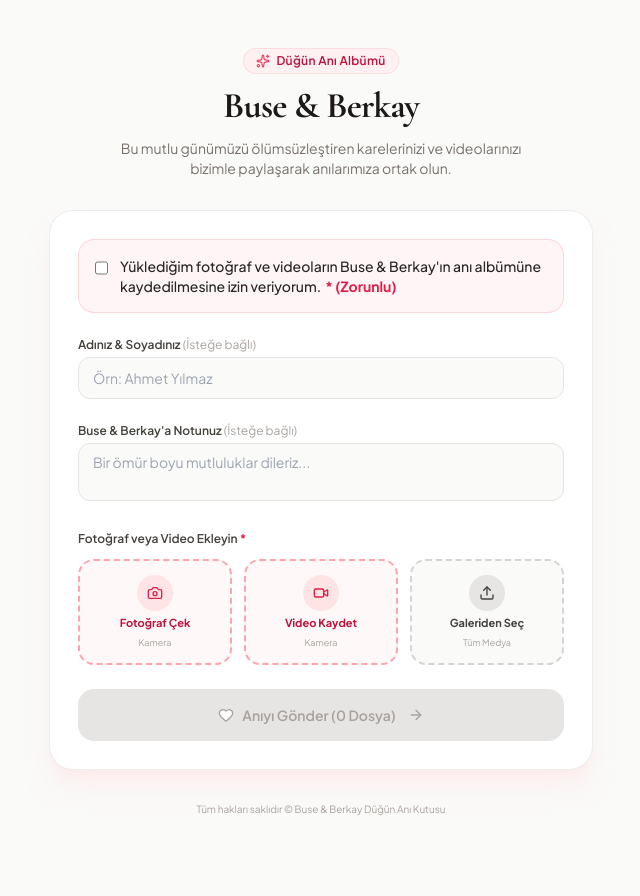
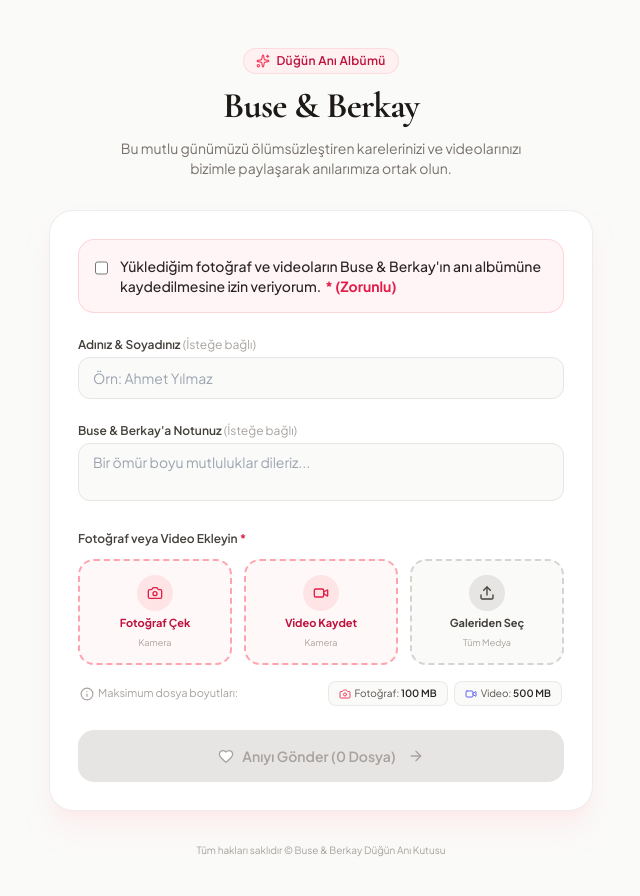
Before and after one commit to berkayarslan/buse-berkay-anilar, a Next.js app: page / in a window 1280 px wide. Shown: the top 896 px of the page, without its empty margins (319-959 px from the left). Built offline with nearby package versions, Linux system fonts and the light colour scheme.

Commit message:
UI: Add subtle max upload size badges for photo (100MB) and video (500MB)

```diff
--- a/app/page.tsx
+++ b/app/page.tsx
@@ -15,6 +15,7 @@ import {
   AlertCircle,
   Plus,
   Video,
+  Info,
 } from 'lucide-react';
 
 interface QueuedFile {
@@ -523,6 +524,24 @@ export default function GuestUploadPage() {
                 <span className="text-[9px] text-stone-400">Tüm Medya</span>
               </button>
             </div>
+
+            {/* Ufak Uyarı & Maksimum Boyut Kutucukları */}
+            <div className="flex flex-wrap items-center justify-between gap-2 pt-1 px-0.5">
+              <div className="flex items-center gap-1 text-[11px] text-stone-400">
+                <Info className="w-3.5 h-3.5 text-stone-400 shrink-0" />
+                <span>Maksimum dosya boyutları:</span>
+              </div>
+              <div className="flex items-center gap-1.5 shrink-0">
+                <div className="inline-flex items-center gap-1 px-2.5 py-1 rounded-lg bg-stone-50 border border-stone-200/80 text-[10px] text-stone-600 shadow-2xs">
+                  <Camera className="w-3 h-3 text-rose-500" />
+                  <span>Fotoğraf: <strong className="text-stone-800 font-semibold">100 MB</strong></span>
+                </div>
+                <div className="inline-flex items-center gap-1 px-2.5 py-1 rounded-lg bg-stone-50 border border-stone-200/80 text-[10px] text-stone-600 shadow-2xs">
+                  <Video className="w-3 h-3 text-indigo-500" />
+                  <span>Video: <strong className="text-stone-800 font-semibold">500 MB</strong></span>
+                </div>
+              </div>
+            </div>
           </div>
 
           {/* Queued files */}
```
